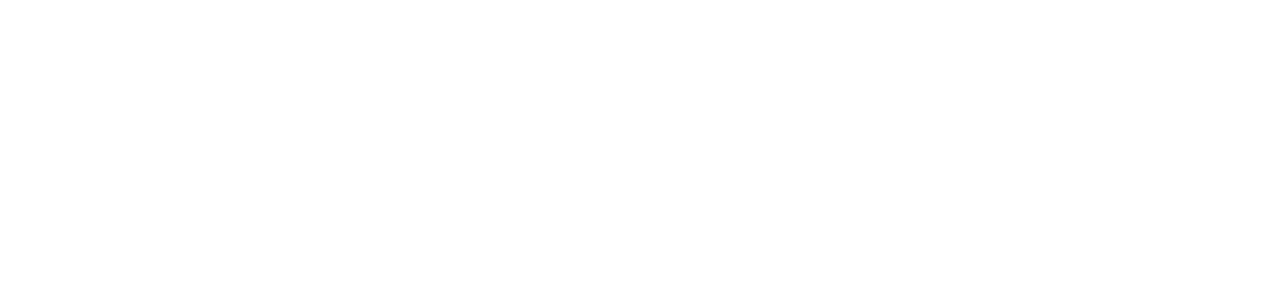
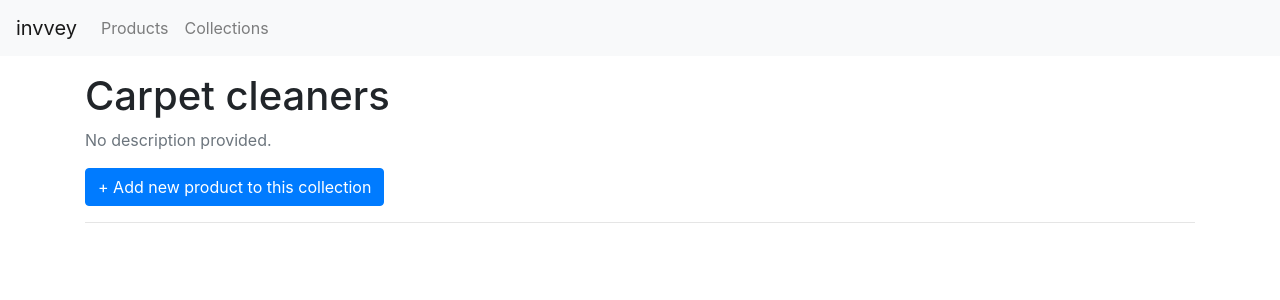
Before and after one commit to ezmartini/invvey, a React (Create React App) app: page /collection/1 in a window 1280 px wide. Before the commit this address had no page. Shown: the top 300 px of the page. Built offline with nearby package versions, Linux system fonts and the light colour scheme; no server answers.

Commit message:
fixing calls and cleaning up code

```diff
--- a/src/App.js
+++ b/src/App.js
@@ -22,7 +22,7 @@ function App() {
       <Route path="/product/:slug" element={<Product />} />
       <Route path="/new-product" element={<NewProduct />} />
       <Route path="/collections" element={<Collections />} />
-      <Route path="/collection" element={<Collection />} />
+      <Route path="/collection/:slug" element={<Collection />} />
 
       <Route path="/new-collection" element={<NewCollection />} />
     </Routes>
--- a/src/api/collections.js
+++ b/src/api/collections.js
@@ -14,10 +14,10 @@ export const myCollections = async (userData) => {
 };
 
 // view a single collection
-export const viewCollection = async (userData) => {
+export const viewCollection = async (slug) => {
   const axiosResponse = await axios.get(
-    requestURL("/api/collection/:id", { withCredentials: true }),
-    userData
+    requestURL(`/api/collection/${slug}`),
+    config
   );
 
   return axiosResponse.data;
--- /dev/null
+++ b/src/components/product-table/SingleProduct.mjs
@@ -0,0 +1,25 @@
+import React from "react";
+import { Link } from "react-router-dom";
+
+export default function SingleProduct(props) {
+  function unitsRemaining() {
+    const difference = props.ideal - props.currentStock;
+    if (difference >= 0) {
+      return difference;
+    } else return `${Math.abs(difference)} (overstock)`;
+  }
+  return (
+    <>
+      <tr>
+        <th>
+          {" "}
+          <Link to={`/product/${props.slug}`}>{props.name} </Link>
+        </th>
+        <td> {props.currentStock}</td>
+        <td> {unitsRemaining()}</td>
+        <td> {props.collection ? props.collection.name : "Default"}</td>
+        <td> {props.stockStatus}</td>
+      </tr>
+    </>
+  );
+}
--- a/src/components/product/ProductConfigDetails.mjs
+++ b/src/components/product/ProductConfigDetails.mjs
@@ -60,10 +60,9 @@ export default function ProductConfigDetails(props) {
               </p>{" "}
             </th>
             <td>
-              {" "}
-              {props.productInfo.collection
-                ? props.productInfo.collection
-                : "No collection"}
+              {props.productInfo.collectionName
+                ? props.productInfo.collectionName.name
+                : "Default collection"}
             </td>
           </tr>
 
--- a/src/pages/Collection.mjs
+++ b/src/pages/Collection.mjs
@@ -1,12 +1,46 @@
-import React from "react";
+import React, { useState, useEffect } from "react";
 import Navbar from "../components/navbar/Navbar.mjs";
+import { useParams } from "react-router-dom";
+import { viewCollection } from "../api/collections.js";
 
 export default function Collection() {
+  const initalCollection = {
+    name: "Carpet cleaners",
+    description: "No description provided. ",
+    allProducts: [],
+    _id: "12345",
+  };
+
+  const [params, setParams] = useState(useParams());
+  const [myFetched, setMyFetched] = useState([]);
+  const [mounted, setMounted] = useState(false);
+  const [collectionInfo, setCollectionInfo] = useState(initalCollection);
+
+  useEffect(() => {
+    const fetchData = async () => {
+      const response = await viewCollection(params.slug);
+      setCollectionInfo(response.collection);
+    };
+
+    try {
+      fetchData();
+    } catch (err) {}
+    setMounted(true);
+  }, []);
+
+  function generateCollection() {}
   return (
     <>
       <Navbar />
       <section className="container mt-3">
-        <h1> Client shampoos </h1>
+        <h1> {collectionInfo.name} </h1>
+        <p className="text-muted"> {collectionInfo.description} </p>
+        <a className="btn btn-primary text-white" href="/new-product">
+          {" "}
+          + Add new product to this collection
+        </a>
+        <hr className="hr" />
+        {mounted && generateCollection()}
       </section>
     </>
   );
--- a/src/pages/Collections.mjs
+++ b/src/pages/Collections.mjs
@@ -62,6 +62,7 @@ export default function Collections() {
     return (
       <>
         {" "}
+        <h2> Your collections ({myFetched.length})</h2>
         <table className="table table-sm table-striped mt-3">
           <thead>
             <tr>
--- a/src/pages/Product.mjs
+++ b/src/pages/Product.mjs
@@ -61,6 +61,8 @@ export default function Product() {
     }
   }
 
+  console.log(productInfo);
+
   return (
     <>
       {" "}
@@ -70,11 +72,10 @@ export default function Product() {
         <h2> {productInfo.name} </h2>
         <div className="col-lg-2 col-md-4 col-sm-6 p-0 text-center">
           <p className="border border-gray rounded p-2 bg-light text-secondary">
-            {" "}
-            {productInfo.collection
-              ? productInfo.collection
-              : "No collection"}{" "}
-          </p>{" "}
+            {productInfo.collectionName
+              ? productInfo.collectionName.name
+              : "Default collection"}
+          </p>
         </div>
         <p className="text-muted"> {productInfo.description} </p>
         <hr className="hr" />
--- a/src/pages/Products.mjs
+++ b/src/pages/Products.mjs
@@ -3,29 +3,7 @@ import { Link } from "react-router-dom";
 import { myProducts } from "../api/products.js";
 import { useState, useEffect } from "react";
 import Navbar from "../components/navbar/Navbar.mjs";
-
-function SingleProduct(props) {
-  function unitsRemaining() {
-    const difference = props.ideal - props.currentStock;
-    if (difference >= 0) {
-      return difference;
-    } else return `${Math.abs(difference)} (overstock)`;
-  }
-  return (
-    <>
-      <tr>
-        <th>
-          {" "}
-          <Link to={`/product/${props.slug}`}>{props.name} </Link>
-        </th>
-        <td> {props.currentStock}</td>
-        <td> {unitsRemaining()}</td>
-        <td> {props.collection ? props.collection.name : "Default"}</td>
-        <td> {props.stockStatus}</td>
-      </tr>
-    </>
-  );
-}
+import SingleProduct from "../components/product-table/SingleProduct.mjs";
 export default function Products() {
   const [myFetched, setMyFetched] = useState([]);
   const [mounted, setMounted] = useState(false);
@@ -45,7 +23,6 @@ export default function Products() {
   function generateProducts() {
     const productsToDisplay = [];
 
-    console.log(myFetched);
     for (const product of myFetched) {
       productsToDisplay.push(
         <SingleProduct
```
